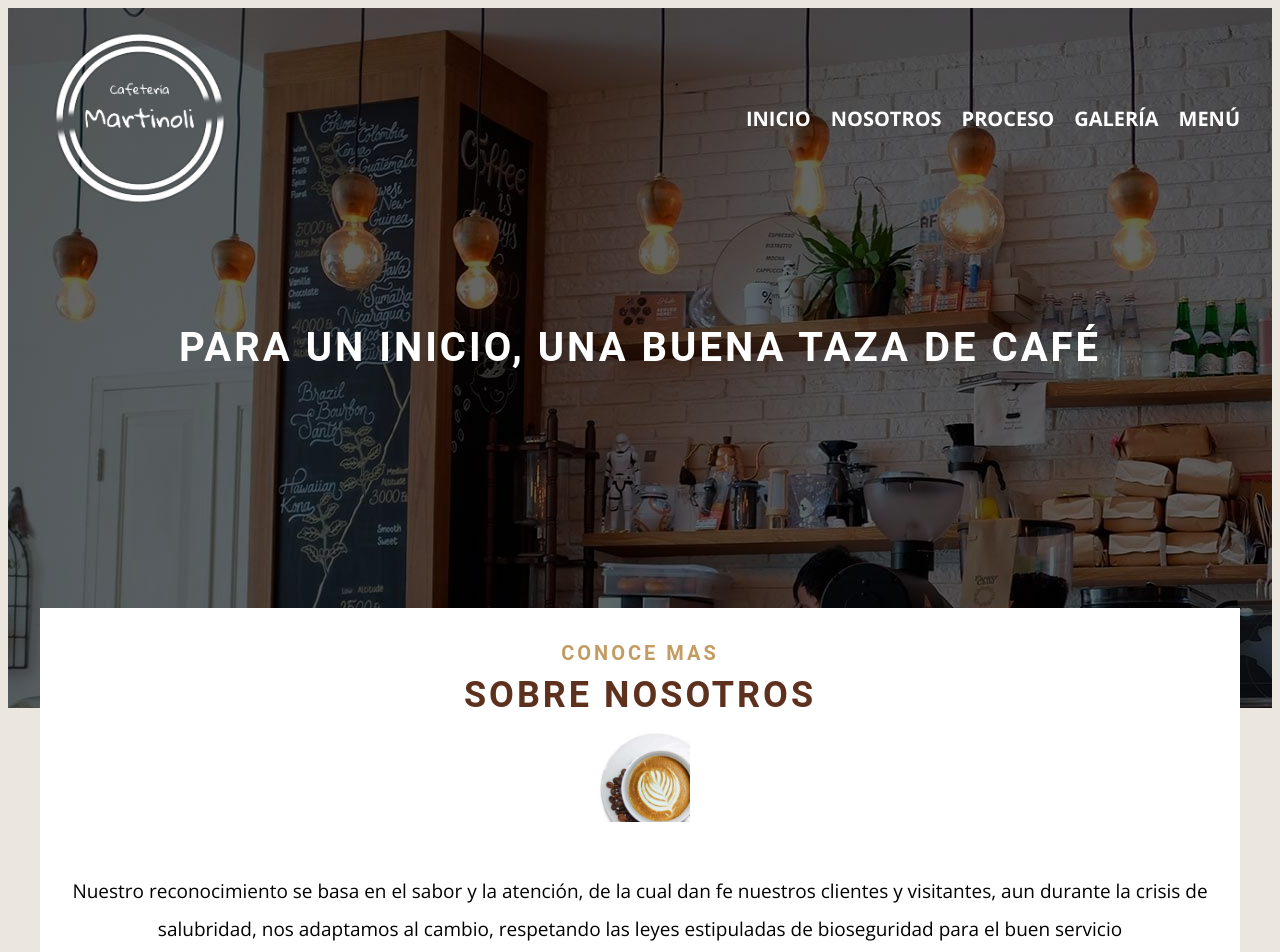
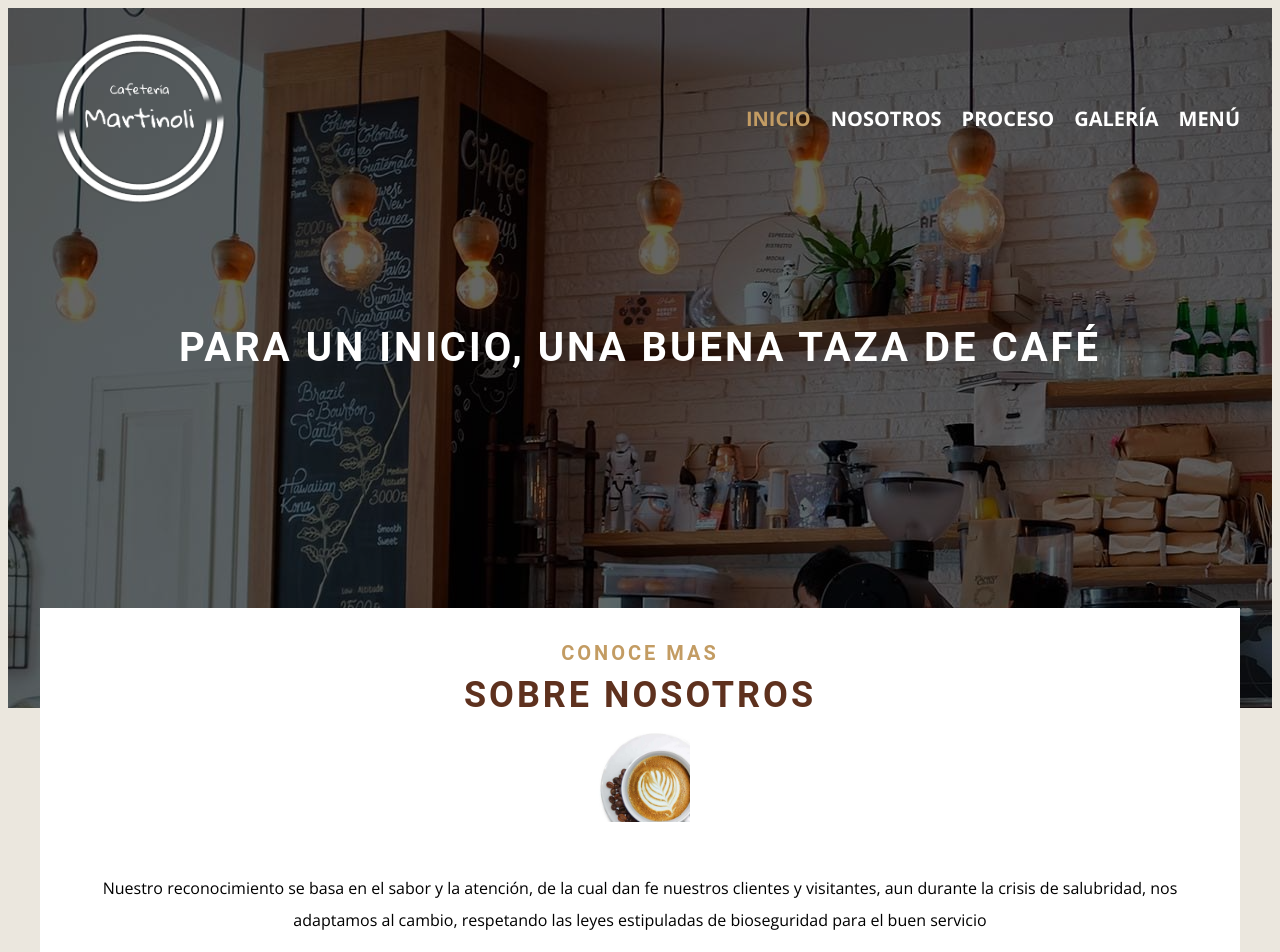
Before and after one commit to zamitulande/cafe---react-router, a React (Vite) app: page / in a window 1280 px wide. Shown: the top 952 px of the page. Built offline with nearby package versions, Linux system fonts and the light colour scheme.

Commit message:
header top

```diff
--- /dev/null
+++ b/src/componentes/barranav.jsx
@@ -0,0 +1,19 @@
+import React from 'react'
+import { useLocation, Link } from 'react-router-dom';
+
+const BarraNav = () => {
+    const location = useLocation();
+    const {pathname} = location;
+    const splitLocation = pathname.split("/");
+  return (
+    <nav className="nav-principal">
+            <Link to="/" className={splitLocation[1] === "" ? "activo" : "" }>Inicio</Link>
+            <Link to="/nosotros" className={splitLocation[1] === "nosotros" ? "activo" : "" }>Nosotros</Link>
+            <Link to="/proceso" className={splitLocation[1] === "proceso" ? "activo" : "" }>Proceso</Link>
+            <Link to="/galeria" className={splitLocation[1] === "galeria" ? "activo" : "" }>Galería</Link>
+            <Link to="/menu" className={splitLocation[1] === "menu" ? "activo" : "" }>Menú</Link>
+          </nav>
+  )
+}
+
+export default BarraNav
--- a/src/componentes/header.jsx
+++ b/src/componentes/header.jsx
@@ -1,6 +1,7 @@
 import React from 'react'
 import { Link, useLocation} from 'react-router-dom'
 import Logo from '../assets/img/martin.png'
+import BarraNav from './barranav';
 
 const Header = () => {
   const location = useLocation();
@@ -16,13 +17,7 @@ const Header = () => {
           <div className="logo">
                 <img src={Logo} alt="logo" />
           </div>
-          <nav className="nav-principal">
-            <Link to="/">Inicio</Link>
-            <Link to="/nosotros">Nosotros</Link>
-            <Link to="/proceso">Proceso</Link>
-            <Link to="/galeria">Galería</Link>
-            <Link to="/menu">Menú</Link>
-          </nav>
+          <BarraNav/>
         </div>
         <div className="texto-header">
         {splitLocation[1] === "galeria" ?<h1>Los ojos también pueden degustar</h1>: "" || splitLocation[1] === "nosotros" ?<h1>muchas historias, pero aquí la nuestra</h1>: "" || splitLocation[1] === "proceso" ?<h1>vamos, aprendamos juntos</h1>: "" || splitLocation[1] === "" ?<h1>para un inicio, una buena taza de café</h1>: "" || splitLocation[1] === "menu" ?<h1>que sabores y olores vas a combinar?</h1>: ""   }
--- a/src/index.css
+++ b/src/index.css
@@ -427,7 +427,7 @@
 
   p {
     color: #000000;
-    font-size: 1.9rem;
+    font-size: 1.6rem;
     line-height: 2;
 
   }
@@ -509,6 +509,7 @@
 
   .header {
     padding: 1rem 0;
+    max-height: 70rem;
     position: relative;
   }
   @media (min-width: 768px) {
```
